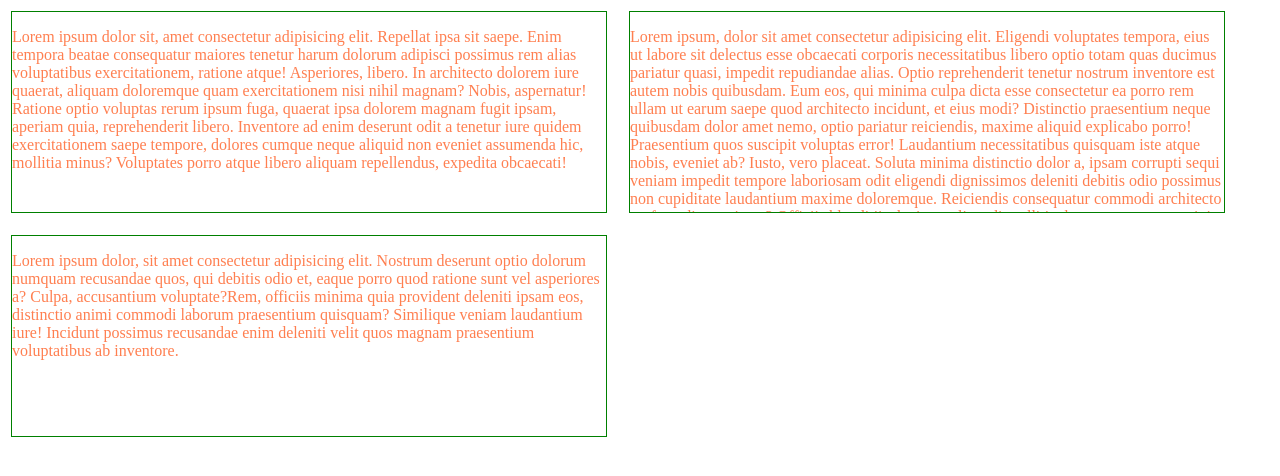
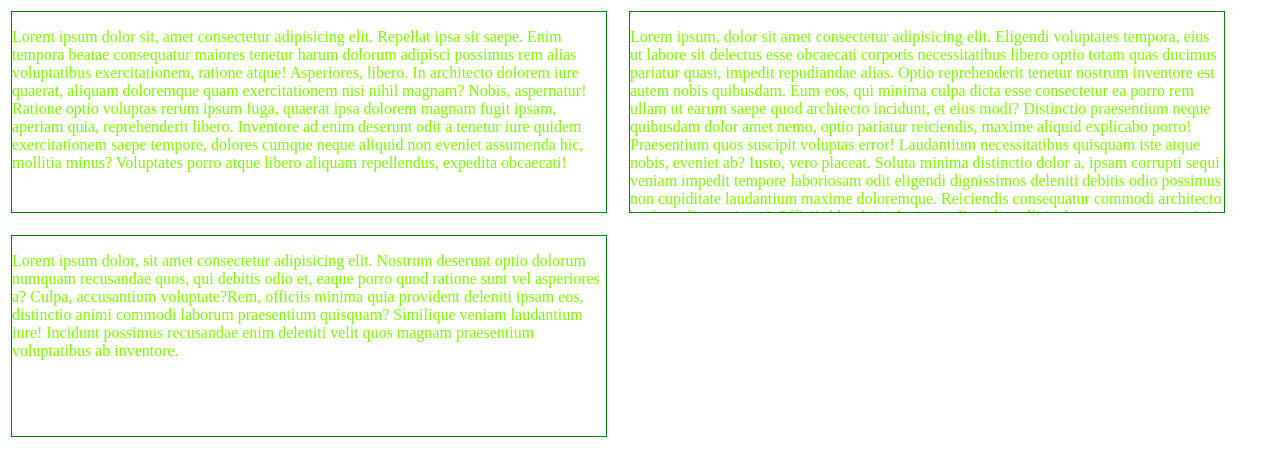
Before and after one commit to jobayer-h/css-hw, a plain HTML site: page index.html in a window 1280 px wide. Drawn offline with Linux system fonts and the light colour scheme.

Commit message:
colore green

```diff
--- a/style.css
+++ b/style.css
@@ -18,6 +18,6 @@ body{
     width: 594px;
 }
 p{
-    color: coral;
+    color:lawngreen ;
 
 }
```
